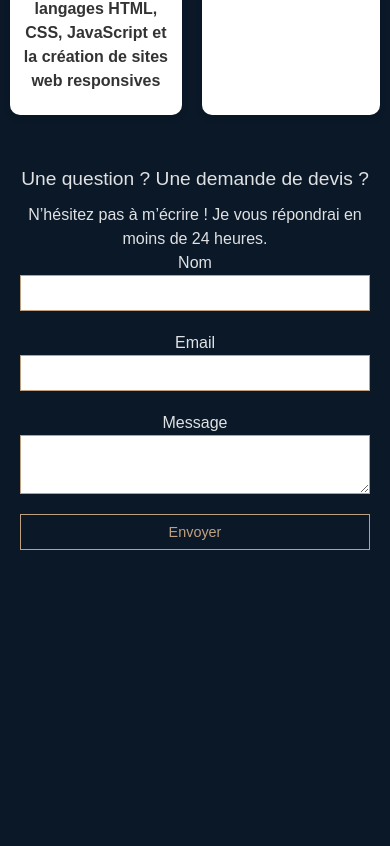
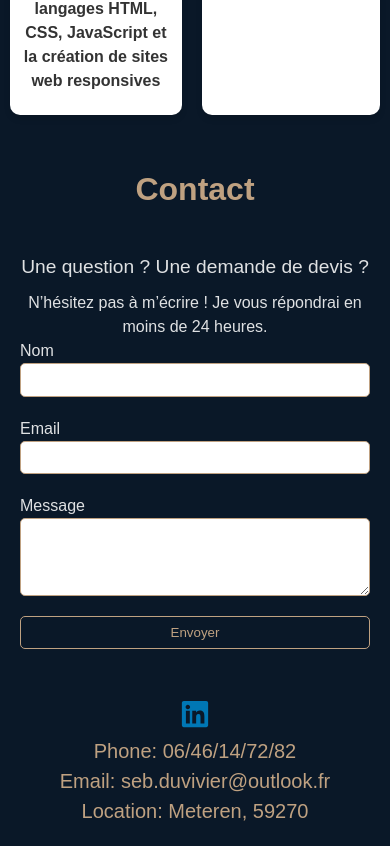
Before and after one commit to YoDaMned59/mon-portfolio, a React (Vite) app in the folder mon-portfolio/: page / in a window 390 px wide. Shown: the part 3647-4493 px from the top of the page. Before the commit the page ends 4237 px from the top, so only its background shows below. Built offline with nearby package versions, Linux system fonts and the light colour scheme.

Commit message:
add contact details

```diff
--- a/mon-portfolio/src/components/Contact.jsx
+++ b/mon-portfolio/src/components/Contact.jsx
@@ -1,5 +1,6 @@
 import { useRef, useState } from "react";
 import emailjs from "emailjs-com";
+import { FaLinkedin } from "react-icons/fa";
 import "../styles/contact.scss";
 
 export const Contact = () => {
@@ -30,7 +31,9 @@ export const Contact = () => {
 
     return (
 <section id="contact">
+<h2>Contact</h2>
     <div className="container">
+        <div className="contact-content">
             <div className="form-container">
                 <span>Une question ? Une demande de devis ?</span>
                 <p> N’hésitez pas à m’écrire ! Je vous répondrai en moins de 24 heures.</p>
@@ -47,9 +50,19 @@ export const Contact = () => {
 
                     <input type="submit" value="Envoyer" />
                 </form>
+                {status && <p className="status-message">{status}</p>}
+            </div>
 
-                    {/* Message de confirmation ou d'erreur */}
-                    {status && <p className="status-message">{status}</p>}
+            <div className="contact-info">
+                <div className="social-links">
+                    <a href="https://www.linkedin.com/in/duviviersebastien" target="_blank" rel="noopener noreferrer">
+                        <FaLinkedin size={30} />
+                    </a>
+                </div>
+                <p>Phone: <a href="tel:+33646147282">06/46/14/72/82</a></p>
+                <p>Email: <a href="mailto:seb.duvivier@outlook.fr">seb.duvivier@outlook.fr</a></p>
+                <p>Location: Meteren, 59270</p>
+            </div>
         </div>
     </div>
 </section>
--- a/mon-portfolio/src/styles/contact.scss
+++ b/mon-portfolio/src/styles/contact.scss
@@ -1,14 +1,24 @@
 #contact {
   display: flex;
+  flex-direction: column;
   justify-content: center;
   align-items: center;
-    padding: 100px;
+  padding: 50px;
+  text-align: center;
+
+  h2 {
+    font-size: 2rem;
+    font-weight: bold;
+    margin-bottom: 40px;
+    color: #BFA181;
+  }
 
   .container {
     display: flex;
     flex-direction: column;
     align-items: center;
     text-align: center;
+    width: 100%;
   }
 
   span {
@@ -17,16 +27,23 @@
     margin-bottom: 10px;
   }
 
+  .contact-content {
+    display: flex;
+    align-items: center;
+    justify-content: center;
+    width: 100%;
+    gap: 0px;
+  }
+
   .form-container {
-      flex: 2;
-    }
+    width: 20%;
 
     form {
       display: flex;
       flex-direction: column;
-      width: 70%;
+      width: 100%;
       align-items: flex-start;
-      margin-left: 80px;
+      margin-left: 0;
 
       input,
       textarea {
@@ -34,6 +51,8 @@
         color: #BFA181;
         border: solid 1px;
         margin-bottom: 20px;
+        padding: 10px;
+        border-radius: 5px;
       }
 
       input {
@@ -52,6 +71,7 @@
         background-color: #0A1828;
         cursor: pointer;
         transition: background 0.3s ease;
+        border-radius: 5px;
 
         &:hover {
           background-color: #142d4c;
@@ -59,42 +79,88 @@
       }
     }
 
+    .status-message {
+      margin-top: 10px;
+      font-size: 1.2em;
+      color: #28a745;
+    }
+  }
+
+  .contact-info {
+    width: 15%;
+
+    .social-links {
+      margin-top: 20px;
+      a {
+        color: #0077b5;
+        transition: color 0.3s ease;
+
+        &:hover {
+          color: #005582;
+        }
+
+      }
+    }
+
+    p {
+      font-size: 20px;
+      color: #BFA181;
+
+      a {
+        color: #BFA181;
+        text-decoration: none;
+
+        &:hover {
+          text-decoration: underline;
+        }
+      }
+    }
+  }
+
   @media (max-width: 1024px) {
     padding: 50px;
 
-      form {
+    .contact-content {
+      flex-direction: column;
+      align-items: center;
+      gap: 10px;
+    }
+
+    .form-container {
       width: 80%;
-        margin-left: 0;
+    }
+
+    .contact-info {
+      width: 80%;
     }
   }
 
   @media (max-width: 768px) {
-      flex-direction: column;
     padding: 30px;
 
-      form {
+    .contact-content {
+      flex-direction: column;
+      align-items: center;
+      gap: 10px;
+    }
+
+    .form-container {
       width: 90%;
-        align-items: center;
+    }
+
+    .contact-info {
+      width: 90%;
       text-align: center;
-
-        input,
-        textarea {
-          font-size: 1em;
-        }
     }
   }
 
   @media (max-width: 480px) {
     padding: 20px;
 
-      form {
+    .form-container,
+    .contact-info {
       width: 100%;
       text-align: center;
-
-        input,
-        textarea {
-          font-size: 0.9em;
     }
   }
 }
-  }
```
Lines whose indentation alone changed are shown as unchanged.
